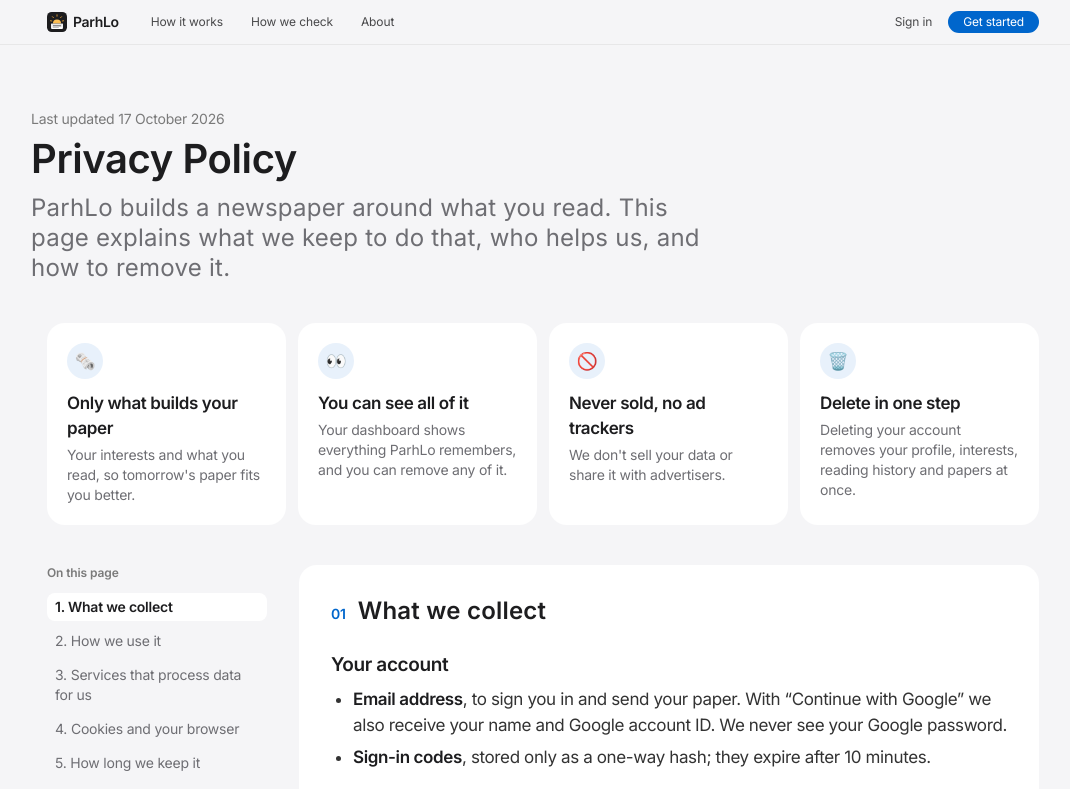
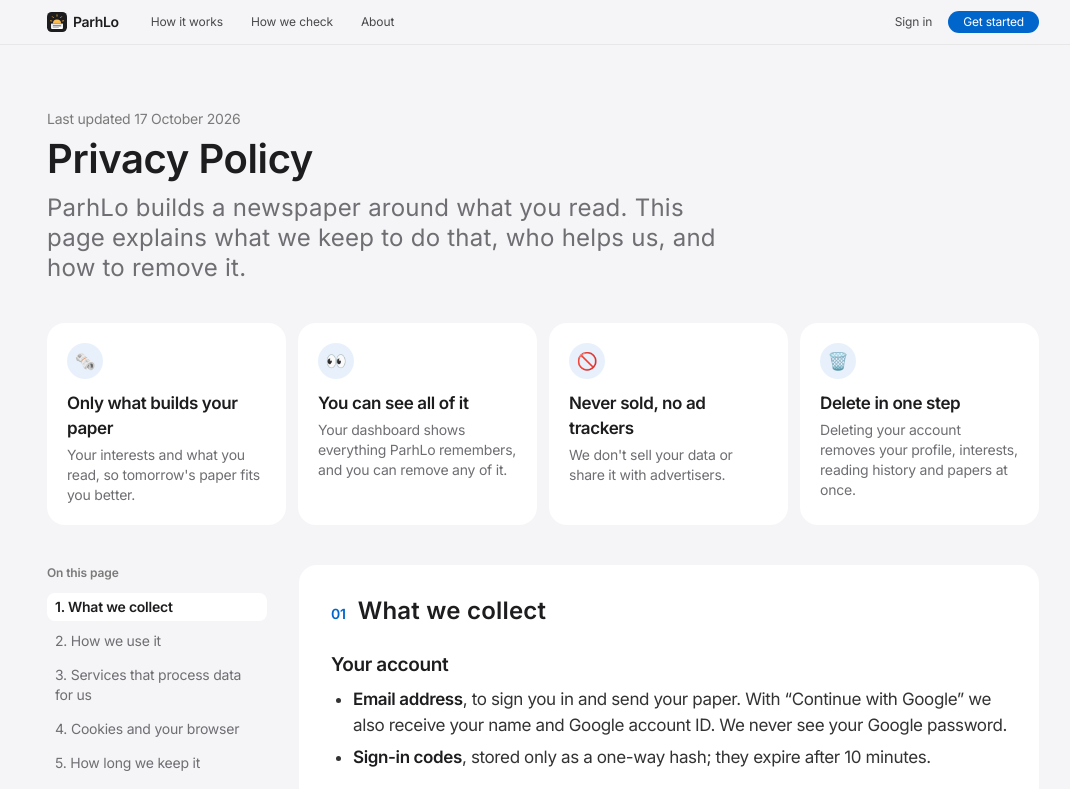
Before and after one commit to Tehman700/ParhLo, a Next.js app in the folder frontend/: page /privacy in a window 1280 px wide. Shown: the top 789 px of the page, without its empty margins (97-1167 px from the left). Built offline with nearby package versions, Linux system fonts and the light colour scheme; no server answers.

Commit message:
fix(help, privacy): align page headings with the content; docs: search, help & contact, privacy
Co-Authored-By: Claude Opus 5.5 <noreply@anthropic.com>

```diff
--- a/frontend/components/HelpCenter.tsx
+++ b/frontend/components/HelpCenter.tsx
@@ -161,8 +161,8 @@ export function HelpCenter() {
   return (
     <div ref={root} className="min-h-screen bg-parchment">
       <TopBar />
-      <header className="px-4 pb-10 pt-16">
-        <div className="help-head mx-auto max-w-[1024px]">
+      <header className="pb-10 pt-16">
+        <div className="help-head mx-auto max-w-[1024px] px-4">
           <h1 className="t-display">Help &amp; contact</h1>
           <p className="t-lead mt-3 max-w-2xl text-ink-60">Answers to common questions, or send us a message. We read every one.</p>
         </div>
--- a/frontend/components/PolicyPage.tsx
+++ b/frontend/components/PolicyPage.tsx
@@ -36,8 +36,8 @@ export function PolicyPage({ title, lead, updated, glance, sections }: {
   return (
     <div ref={root} className="min-h-screen bg-parchment">
       <TopBar />
-      <header className="px-4 pb-10 pt-16">
-        <div className="pol-head mx-auto max-w-[1024px]">
+      <header className="pb-10 pt-16">
+        <div className="pol-head mx-auto max-w-[1024px] px-4">
           <p className="t-caption text-ink-48">Last updated {updated}</p>
           <h1 className="t-display mt-2">{title}</h1>
           <p className="t-lead mt-3 max-w-2xl text-ink-60">{lead}</p>
```
Also changed, not shown: 3 other files (tests, documents, lock files or other folders).
